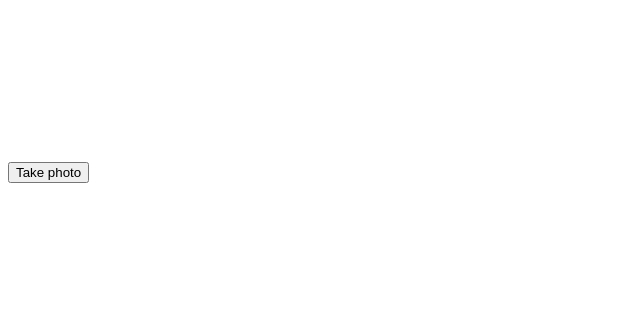
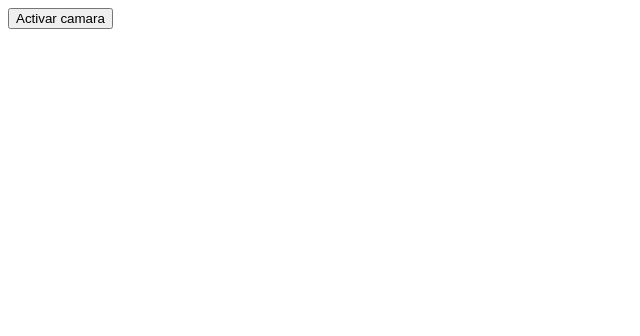
Before and after one commit to brenduchiz/Registro-de-visitantes-, a website: page src/index.html in a window 1280 px wide. Shown: the whole page, without its empty margins (0-640 px from the left). Drawn offline with nearby package versions, Linux system fonts and the light colour scheme.

Commit message:
Se agrega boton que activa la camara

```diff
--- a/src/index.html
+++ b/src/index.html
@@ -9,13 +9,17 @@
 </head>
 
 <body>
-    <video id="video"></video>
-    <br>
-    <button id="startbutton">Take photo</button>
-    <br>
-    <canvas id="canvas"></canvas>
-
+    <main>
+        <div class="container">
+            <section id="">
+                <button id="camera">Activar camara</button>
+            </section>
+            <section id="photo">
+            </section>
+        </div>
+    </main>
     <script type="text/javascript" src="https://ajax.googleapis.com/ajax/libs/jquery/3.1.0/jquery.min.js"></script>
+    <script src="js/main.js"></script>
     <script src="js/data.js"></script>
 </body>
 
```
